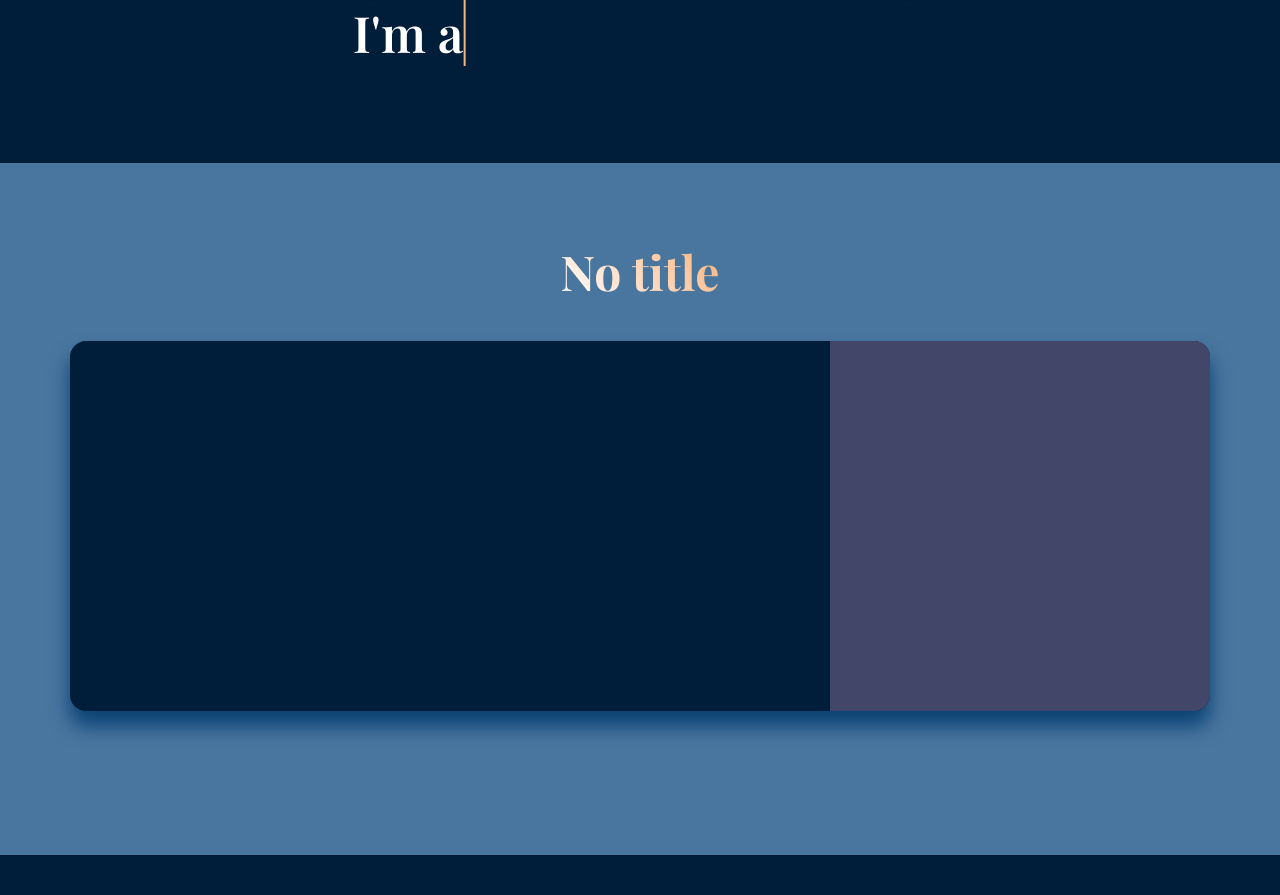
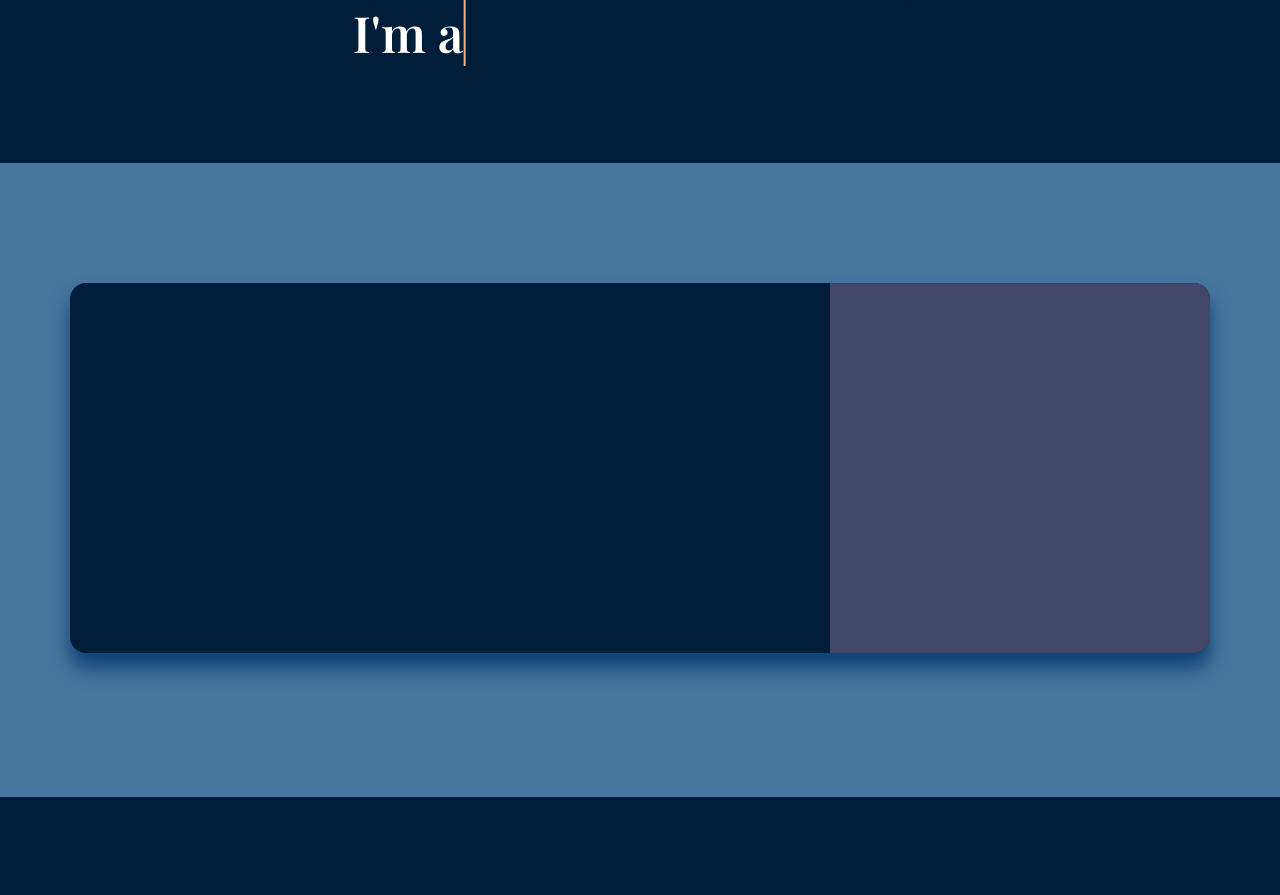
Before and after one commit to mdkawsardev/portfolio_with_django, a Django app: page / in a window 1280 px wide. Shown: the part 697-1592 px from the top of the page. Run offline with Django 5.2, Linux system fonts and the light colour scheme; data that the repository does not hold is empty; some libraries are stand-ins or nearby versions.

Commit message:
Some issues solved

```diff
--- a/template/index.html
+++ b/template/index.html
@@ -177,8 +177,6 @@
                             {% for about in Abouts %}
                                 <h2 class="mb-lg-0">{{about.title}}</h2>
                             {% endfor %}
-                            {% else %}
-                            <h2 class="mb-lg-0">No title</h2>
                         {% endif %}
                     </div>
                 </div>
```
